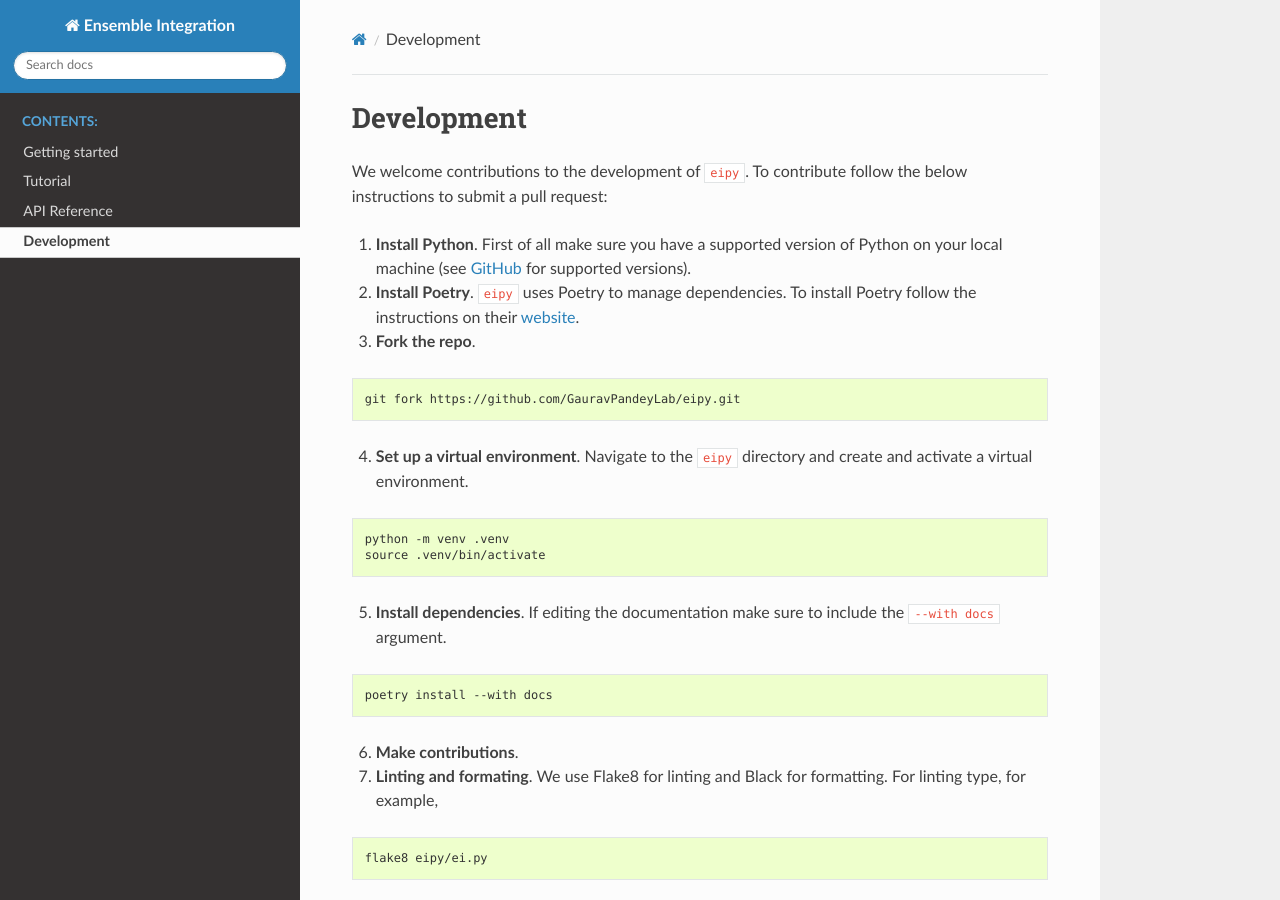
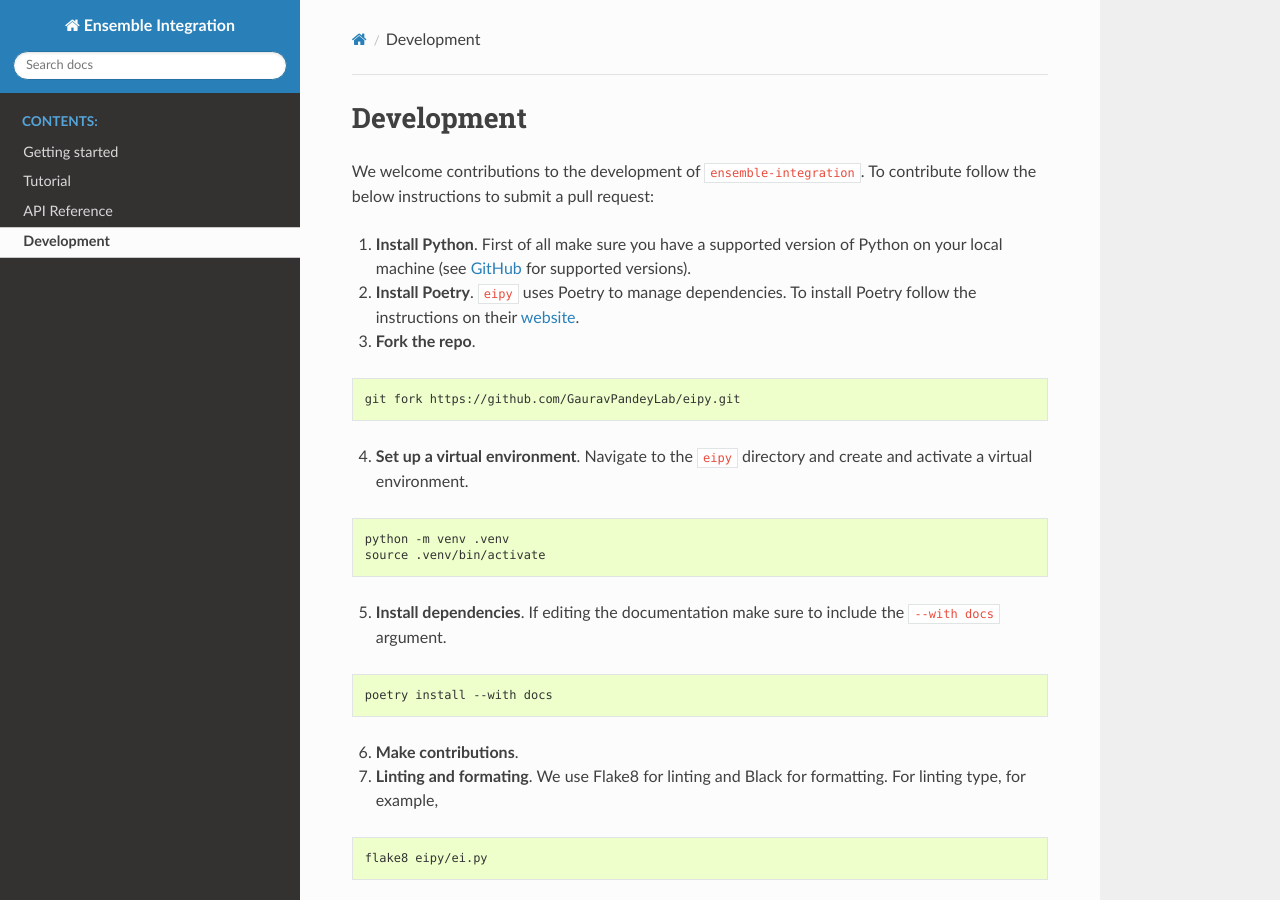
Before and after one commit to GauravPandeyLab/eipy, a Sphinx documentation site: the page built from docs/source/development.rst, in a window 1280 px wide and 900 px high. Built offline with Sphinx 7.4.7 and the Read the Docs theme 2.0.0, drawn with Linux system fonts in a browser that asks for light colours.

Commit message:
minor change

```diff
--- a/docs/source/development.rst
+++ b/docs/source/development.rst
@@ -1,7 +1,7 @@
 Development
 ===========
 
-We welcome contributions to the development of ``eipy``. To contribute follow the below instructions to submit a pull request:
+We welcome contributions to the development of ``ensemble-integration``. To contribute follow the below instructions to submit a pull request:
 
 1. **Install Python**. First of all make sure you have a supported version of Python on your local machine (see `GitHub <https://github.com/GauravPandeyLab/eipy>`__ for supported versions).
 2. **Install Poetry**. ``eipy`` uses Poetry to manage dependencies. To install Poetry follow the instructions on their `website <https://python-poetry.org/docs/>`__.
```
